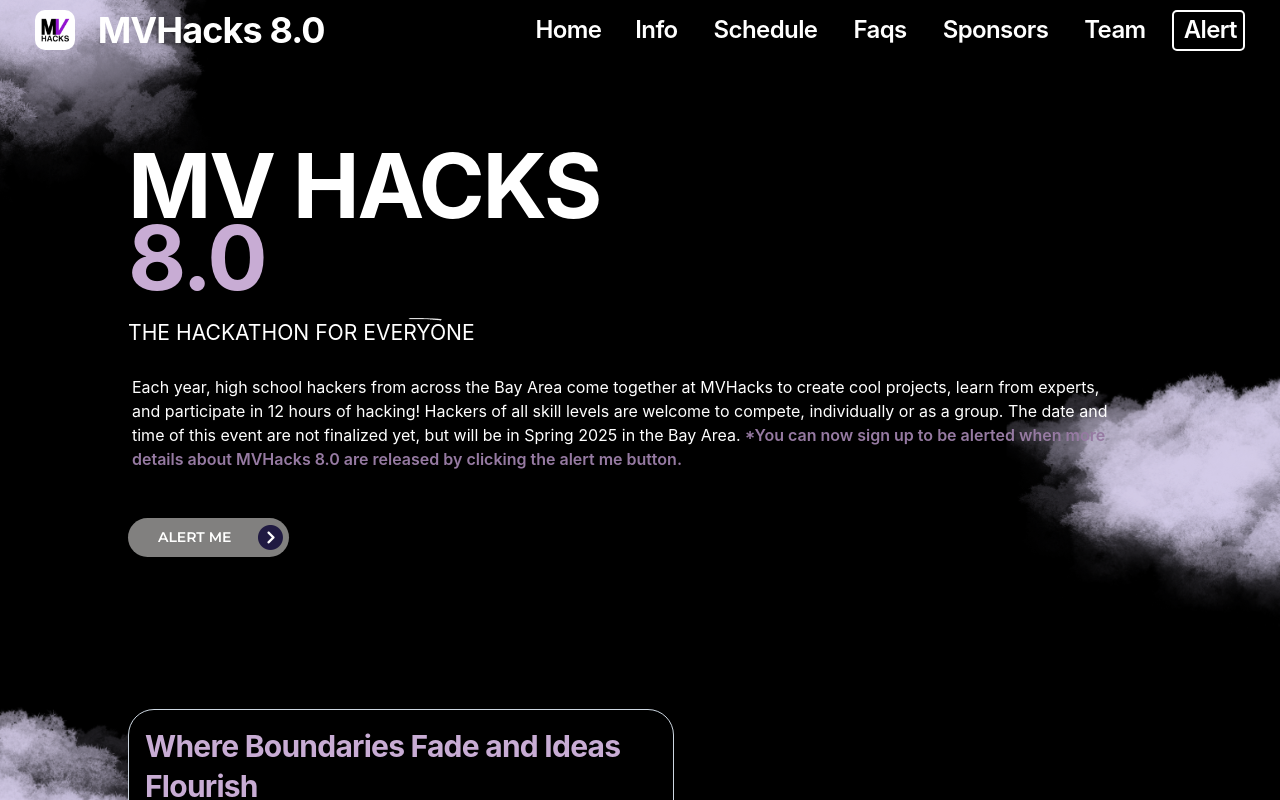
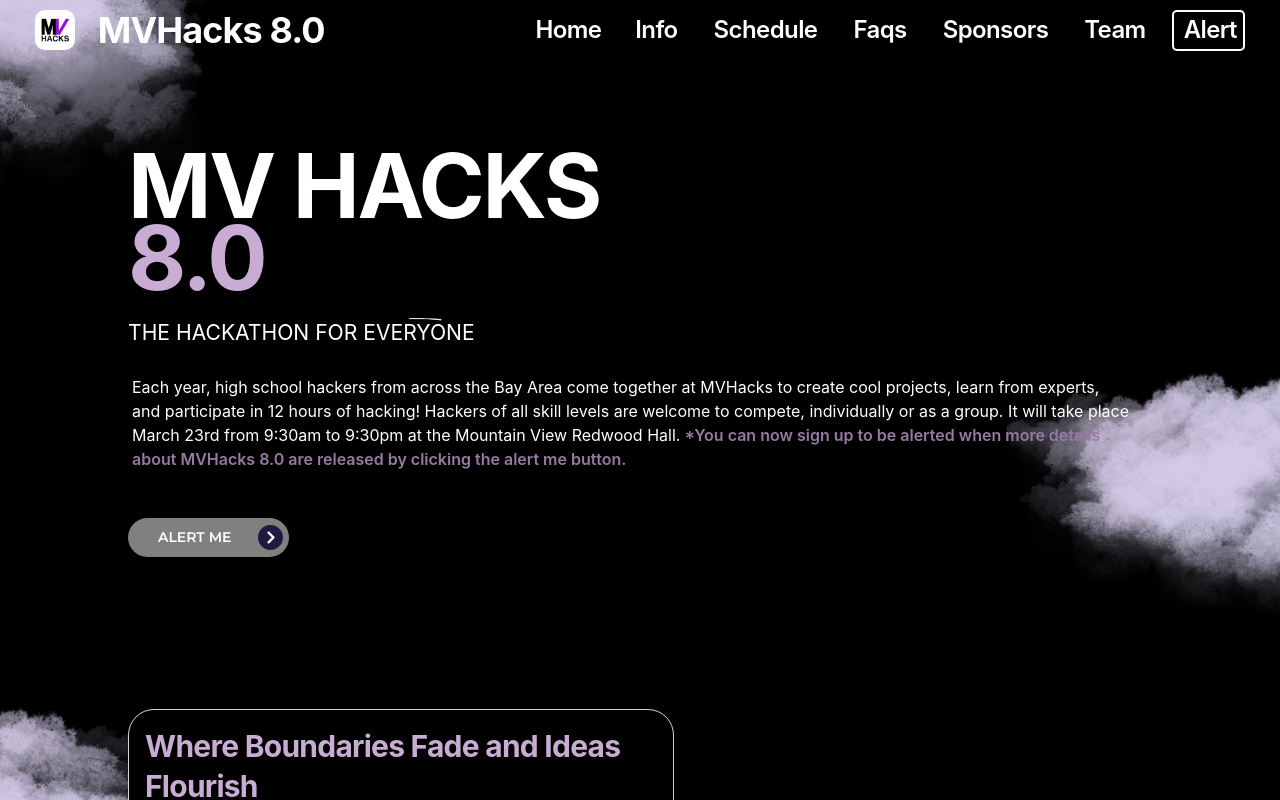
Before and after one commit to mvhacks/website-9.0, a React (Create React App) app: page / in a window 1280 px wide. Shown: the top 800 px of the page. Built offline with nearby package versions, Linux system fonts and the light colour scheme.

Commit message:
update event location & time

```diff
--- a/src/components/Title.tsx
+++ b/src/components/Title.tsx
@@ -62,7 +62,7 @@
           sx={{maxWidth: "1000px", marginLeft: "10%", marginRight: "10%", marginBottom:"20px", marginTop: "2%", fontSize: {xs: "3vw", sm: "2vw", md: "2vw", lg: "1.25vw"} }}
         >
           Each year, high school hackers from across the Bay Area come together at MVHacks to create cool projects, learn from experts, and participate in 12 hours of hacking! Hackers of all skill levels are welcome to compete, individually or as a group.
-          The date and time of this event are not finalized yet, but will be in Spring 2025 in the Bay Area.
+          It will take place March 23rd from 9:30am to 9:30pm at the Mountain View Redwood Hall.
           <Typography
             level="title-lg"
             variant="plain"
```
